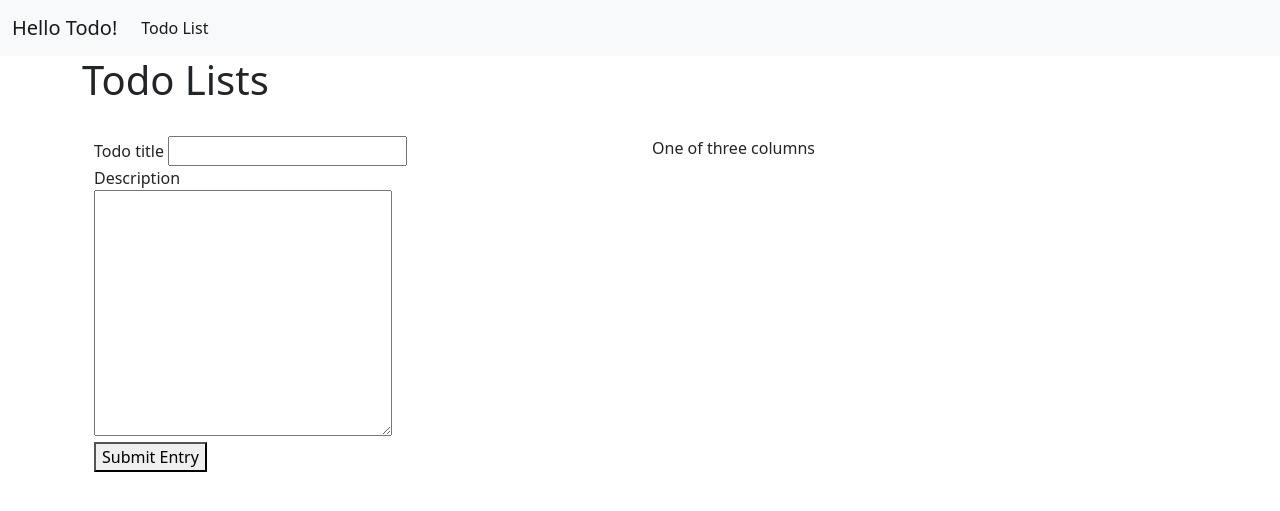
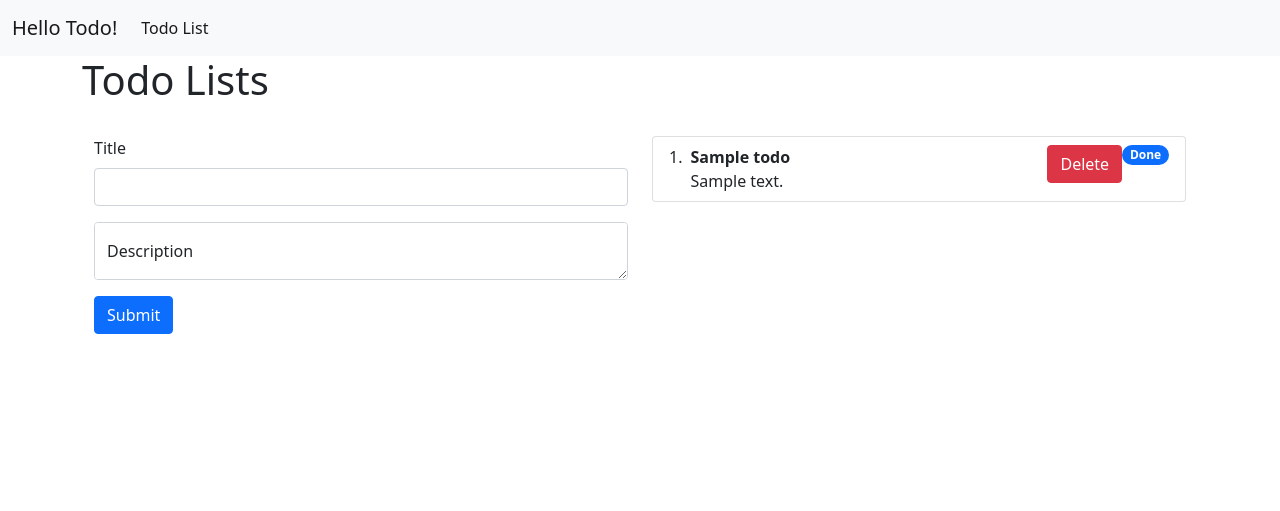
Before and after one commit to Gorengwendy/flask_todo, a Flask app: page /todo in a window 1280 px wide. Shown: the top 511 px of the page. Run offline with Flask 2, Linux system fonts and the light colour scheme; tables that the repository leaves empty hold one stand-in row (values such as "Sample post").

Commit message:
Add Bootstrap5 for todo.html and todo listing

```diff
--- a/app.py
+++ b/app.py
@@ -17,7 +17,7 @@ def hello():
 def todo():
     todo_list = Todo.query.all()
     print(todo_list)
-    return render_template("todo.html")
+    return render_template("todo.html", todos=todo_list)
 
 
 class Todo(db.Model):
@@ -29,7 +29,7 @@ class Todo(db.Model):
 
 if __name__ == "__main__":
     # db.create_all()
-    # new_todo = Todo(title="Todo 2", description="hello world", complete=True)
+    # new_todo = Todo(title="Todo 4", description="hello world", complete=False)
     # db.session.add(new_todo)
     # db.session.commit()
     app.run(debug=True)
--- a/templates/todo.html
+++ b/templates/todo.html
@@ -6,19 +6,46 @@
     <div class="row align-items-start">
         <div class="col">
             <form action="">
-                <label for="title">Todo title</label>
-                <input type="text" name="title" id=""/>
-                <br />
-                <div>
-                    <label for="description">Description</label>
-                    <br />
-                    <textarea name="description" id="" cols="30" rows="10"></textarea>
-                    <br />
+                <div class="mb-3">
+                    <label for="title" class="form-label">Title</label>
+                    <input type="text" class="form-control" id="title">
                 </div>
-                <button type="submit">Submit Entry</button>
+                <div class="mb-3">
+                    <div class="form-floating">
+                        <textarea class="form-control" placeholder="Leave a
+                            comment here" id="floatingTextarea"></textarea>
+                        <label for="floatingTextarea">Description</label>
+                    </div>
+                </div>
+                <input class="btn btn-primary" type="submit" value="Submit">
             </form>
         </div>
-        <div class="col">One of three columns</div>
+        <div class="col">
+            <ol class="list-group list-group-numbered">
+                {% for todo in todos %}
+                <li class="list-group-item d-flex justify-content-between
+                    align-items-start">
+                    <div class="ms-2 me-auto">
+                        <div class="fw-bold">{{ todo.title }}</div>
+                        {{ todo.description }}
+                    </div>
+                    {% if todo.complete == False %}
+                    <a href="" class="btn btn-success" role="button">Update</a>
+                    {% endif %}
+                    <a href="" class="btn btn-danger" role="button">Delete</a>
+                    {% if todo.complete == False %}
+                    <span class="badge bg-primary rounded-pill">Not done</span>
+                    {% else %}
+                    <span class="badge bg-primary rounded-pill">Done</span>
+                    {% endif %}
+                </li>
+                {% endfor %}
+
+
+
+            </ol>
+
+        </div>
     </div>
 </div>
 
```
